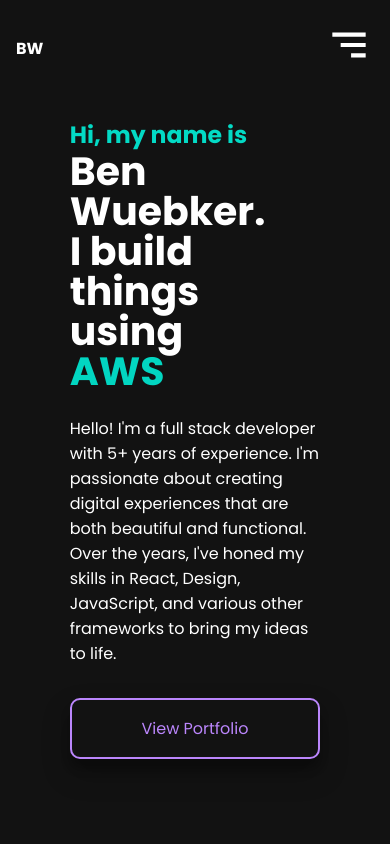
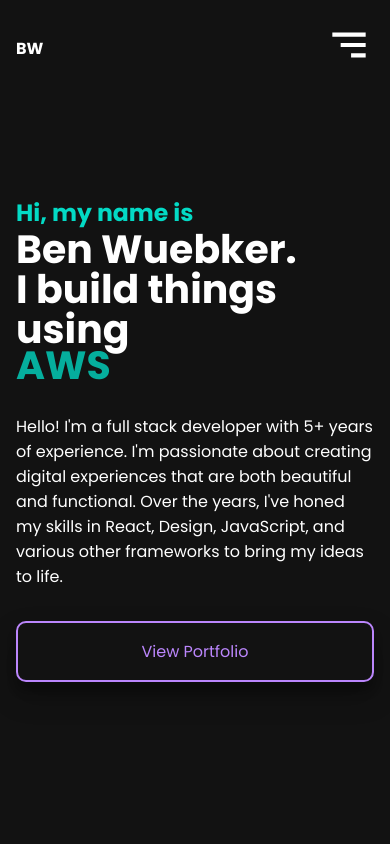
Before and after one commit to BenWueb/portfolio, a React (Vite) app: page / in a window 390 px wide. Shown: the top 844 px of the page. Built offline with nearby package versions, Linux system fonts and the light colour scheme.

Commit message:
updated mobile styling

```diff
--- a/src/components/About.jsx
+++ b/src/components/About.jsx
@@ -16,12 +16,7 @@
               But for me, the most rewarding part of being a web developer is
               seeing the impact that my work has on people's lives. I'm
               constantly inspired by the way that technology can connect people,
-              improve businesses, and make the world a better place. <br />{" "}
-              <br />
-              If you're interested in collaborating on a web development
-              project, or if you just want to learn more about my work, feel
-              free to get in touch. I'm always happy to connect with fellow
-              developers and potential clients. <br /> <br />
+              improve businesses, and make the world a better place.
             </p>
           </div>
           <div className="about-image">
--- a/src/index.css
+++ b/src/index.css
@@ -526,6 +526,9 @@
     padding: 0.5rem;
   }
 
+  .about-me {
+  }
+
   .about-me h4 {
     text-align: center;
     margin-bottom: 2rem;
@@ -584,13 +587,14 @@
   .nav-container {
     height: 4rem;
     padding: 0.5rem 0;
+    margin-bottom: 4rem;
   }
   h1 {
     line-height: 2.5rem;
   }
 
-  .main-container {
-    margin-top: 4rem;
+  .cta-container {
+    width: 100%;
   }
 
   .cta-container span {
@@ -600,6 +604,10 @@
 
   .cta-container p {
     margin-top: 4rem;
+  }
+
+  .cta-btn {
+    max-width: 100%;
   }
 
   .tools {
@@ -669,4 +677,21 @@
 
     z-index: -1;
   }
+
+  .contact-section p {
+    margin: 2rem 0;
+  }
+
+  .contact-section {
+    width: 100%;
+  }
+
+  .resume {
+    width: 100%;
+    padding: 1rem 3rem;
+  }
+
+  .contact-section a {
+    width: 100%;
+  }
 }
```
